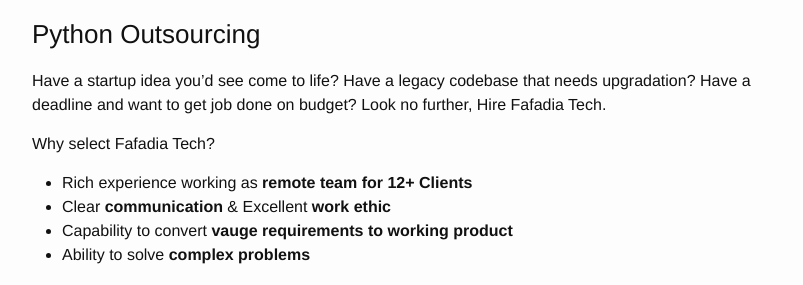
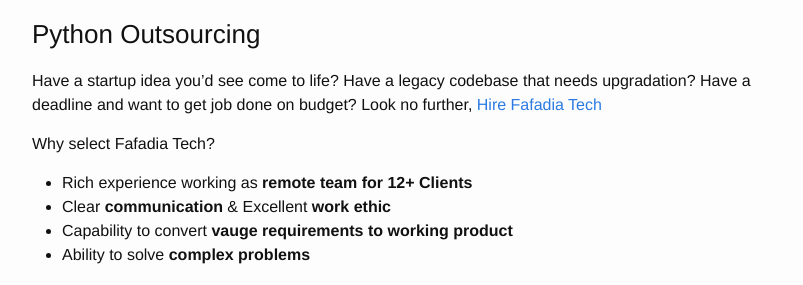
Before and after one commit to fafadiatech/fafadiatech.github.io, a Jekyll site: the page built from _posts/2017-01-27-how-to-make-your-code-more-pythonic.markdown, in a window 1280 px wide and 900 px high, scrolled down 10623 px. Shown: the part 188-473 px from the top of the window, without its empty margins (238-1041 px from the left). Built offline with Jekyll 4.4.1, drawn with Linux system fonts in a browser that asks for light colours; some of the changed lines change nothing that is shown.

Commit message:
added mail to link

```diff
--- a/_posts/2017-01-27-how-to-make-your-code-more-pythonic.markdown
+++ b/_posts/2017-01-27-how-to-make-your-code-more-pythonic.markdown
@@ -421,7 +421,7 @@
 
 ### Python Outsourcing
 
-Have a startup idea you'd see come to life? Have a legacy codebase that needs upgradation? Have a deadline and want to get job done on budget? Look no further, Hire Fafadia Tech.
+Have a startup idea you'd see come to life? Have a legacy codebase that needs upgradation? Have a deadline and want to get job done on budget? Look no further, <a href="mailto:customercare@fafadiatech.com">Hire Fafadia Tech</a>
 
 Why select Fafadia Tech?
 
```
